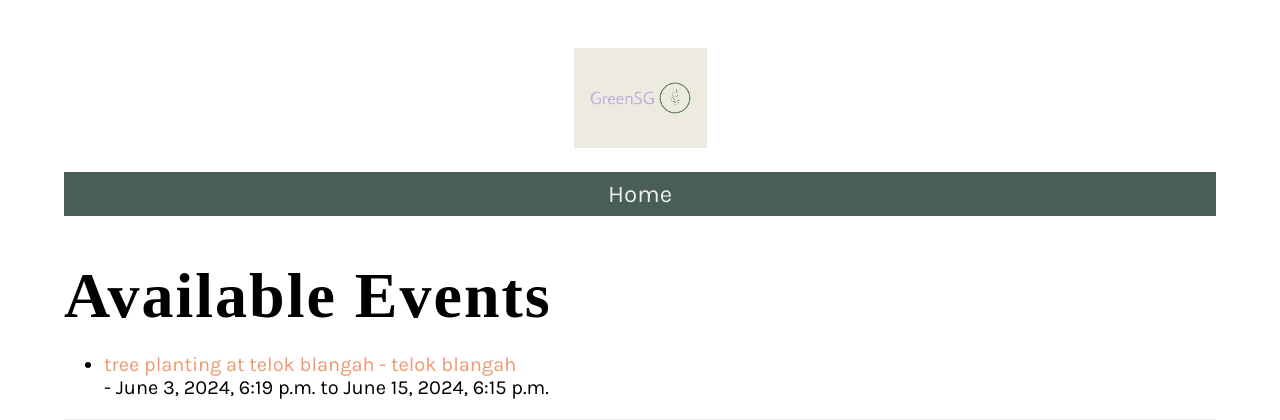
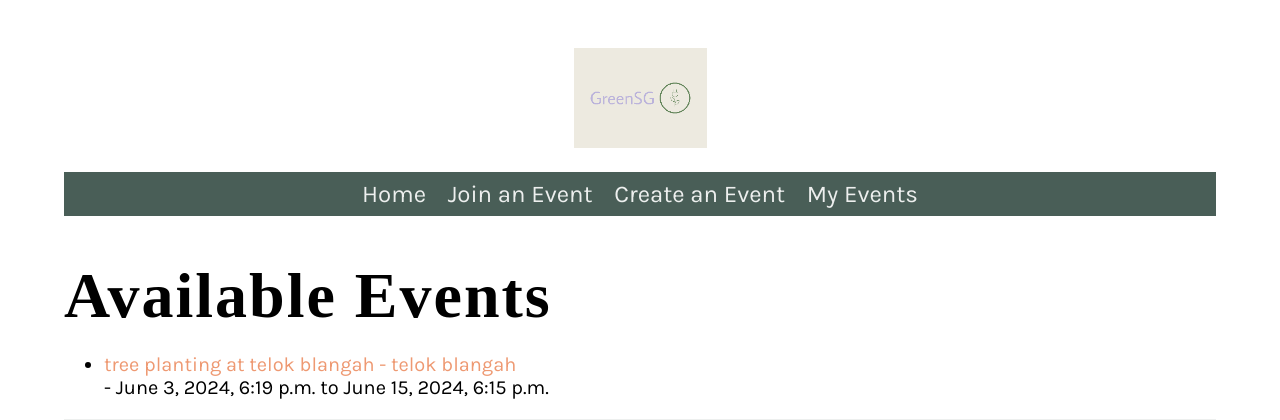
Before and after one commit to natlv/Orbital2024, a Django app: page /event_join/ in a window 1280 px wide. Shown: the top 420 px of the page. Run offline with Django 5.2, Linux system fonts and the light colour scheme; a user stored in the database is signed in; data comes from the database, SQL or seed files in the repository; some web fonts are replaced.

Commit message:
new-header tags

```diff
--- a/project/myapp/templates/partials/_header.html
+++ b/project/myapp/templates/partials/_header.html
@@ -5,5 +5,8 @@
 <nav>
   <ul>
     <li><a href="{% url 'home' %}">Home</a></li>
+    <li><a href="{% url 'event_join' %}">Join an Event</a></li>
+    <li><a href="{% url 'event_create' %}">Create an Event</a></li>
+    <li><a href="{% url 'my_events' %}">My Events</a></li>
   </ul>
 </nav>
```
